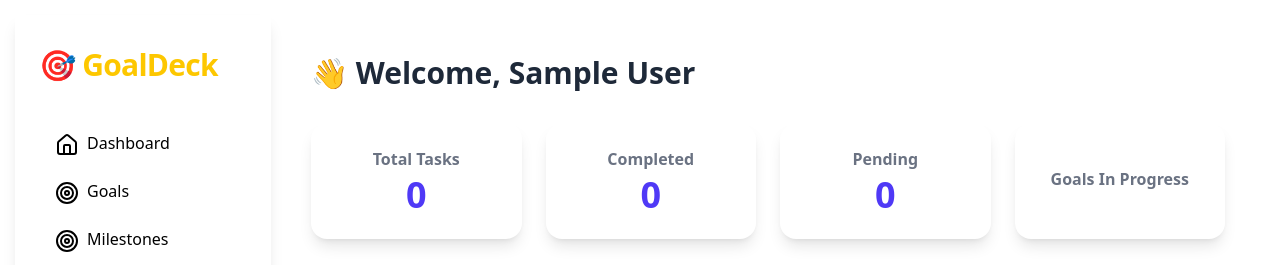
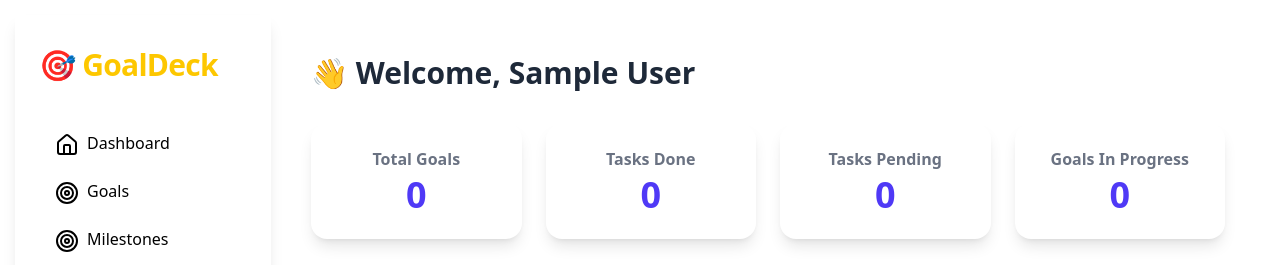
Before and after one commit to Jagadeesh-Jetti/FocusFlow, a React (Vite) app: page /dashboard in a window 1280 px wide. Shown: the top 265 px of the page. Built offline with nearby package versions, Linux system fonts and the light colour scheme; no server answers; sample sign-in values are in the browser's storage.

Commit message:
refactor: updated dashboard

```diff
--- a/src/features/profile/Profile.jsx
+++ b/src/features/profile/Profile.jsx
@@ -5,7 +5,6 @@ import { getPosts } from '../community/feedThunk';
 import { PostCard } from '../community/postComponents/PostCard';
 import { getGoals } from '../goals/goalThunk';
 import { GoalCard } from '../goals/goalComponents/GoalCard';
-import { AddButton } from '../../components/AddButton';
 import { EditProfileModal } from './profileComponents/ProfileModal';
 import {
   followUser,
@@ -18,7 +17,6 @@ import { useParams } from 'react-router-dom';
 import { ExplorePeople } from '@/components/ExplorePeople';
 import { ProfileMenuBar } from './profileComponents/ProfileMenuBar';
 import { ProfileHeroContent } from './profileComponents/ProfileHeroContent';
-// import { formatDistanceToNow } from 'date-fns';
 
 export const Profile = () => {
   const { id } = useParams();
@@ -47,13 +45,13 @@ export const Profile = () => {
   const followHandler = async (id) => {
     await dispatch(followUser(id));
     await dispatch(getAllUsers());
-    await dispatch(getUserProfile());
+    await dispatch(getUserProfile(curentUserId));
   };
 
   const unfollowHandler = async (id) => {
     await dispatch(unfollowUser(id));
     await dispatch(getAllUsers());
-    await dispatch(getUserProfile());
+    await dispatch(getUserProfile(curentUserId));
   };
 
   useEffect(() => {
--- a/src/pages/Dashboard.jsx
+++ b/src/pages/Dashboard.jsx
@@ -7,7 +7,7 @@ import { getGoals } from '../features/goals/goalThunk';
 export const Dashboard = () => {
   const dispatch = useDispatch();
   const tasks = useSelector((state) => state.task.taskList);
-  const goals = useSelector((state) => state.goal.goalList);
+  const goals = useSelector((state) => state.goal.goalsList);
   const user = useSelector((state) => state.auth.user);
 
   useEffect(() => {
@@ -16,8 +16,11 @@ export const Dashboard = () => {
   }, [dispatch]);
 
   const today = new Date().toISOString().split('T')[0];
+  const totalGoals = goals?.length;
   const totalTasks = tasks.length;
-  const completedTasks = tasks.filter((task) => task.isCompleted).length;
+  const completedTasks = tasks.filter(
+    (task) => task.status === 'completed'
+  ).length;
   const dueToday = tasks.filter(
     (task) => task.dueDate?.split('T')[0] === today
   );
@@ -38,9 +41,9 @@ export const Dashboard = () => {
         </h1>
 
         <div className="grid grid-cols-1 sm:grid-cols-2 lg:grid-cols-4 gap-6 mb-10">
-          <StatCard title="Total Tasks" count={totalTasks} />
-          <StatCard title="Completed" count={completedTasks} />
-          <StatCard title="Pending" count={totalTasks - completedTasks} />
+          <StatCard title="Total Goals" count={totalGoals} />
+          <StatCard title="Tasks Done" count={completedTasks} />
+          <StatCard title="Tasks Pending" count={totalTasks - completedTasks} />
           <StatCard title="Goals In Progress" count={inProgressGoals?.length} />
         </div>
 
```
